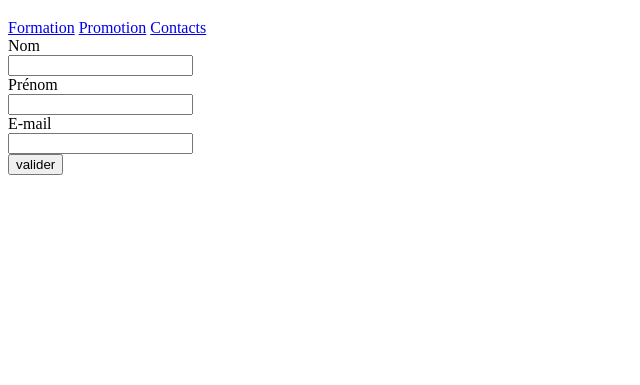
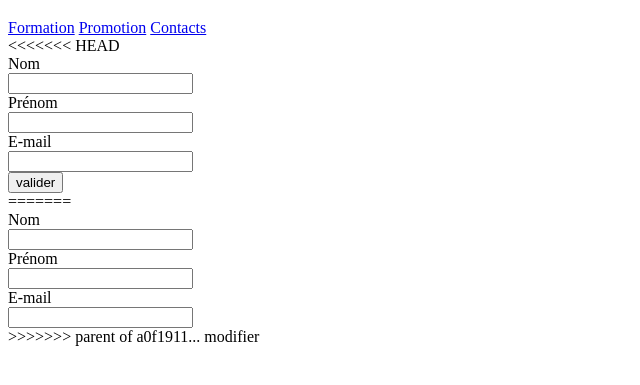
Before and after one commit to anthelme-lap/SPORT-ACTUALITE, a plain HTML site: page index.html in a window 1280 px wide. Shown: the part 61-446 px from the top of the page, without its empty margins (0-640 px from the left). Drawn offline with Linux system fonts and the light colour scheme.

Commit message:
on reprend

```diff
--- a/index.html
+++ b/index.html
@@ -15,6 +15,7 @@
                 <a href="#">Contacts</a>
             </nav>
         </header>
+<<<<<<< HEAD
         <div class="formu">
             <form action="">
                     <label for="">Nom</label><br>
@@ -25,6 +26,16 @@
                     <input type="email" name="email"><br>
                     <input type="submit" value="valider"><br>
             </form>
+=======
+        <div>
+            <label for="">Nom</label><br>
+            <input type="text" name="nom"><br>
+            <label for="">Prénom</label><br>
+            <input type="text" name="prenom"><br>
+            <label for="">E-mail</label><br>
+            <input type="email" name="email"><br>
+
+>>>>>>> parent of a0f1911... modifier
         </div>
     </body>
 </html>
```
